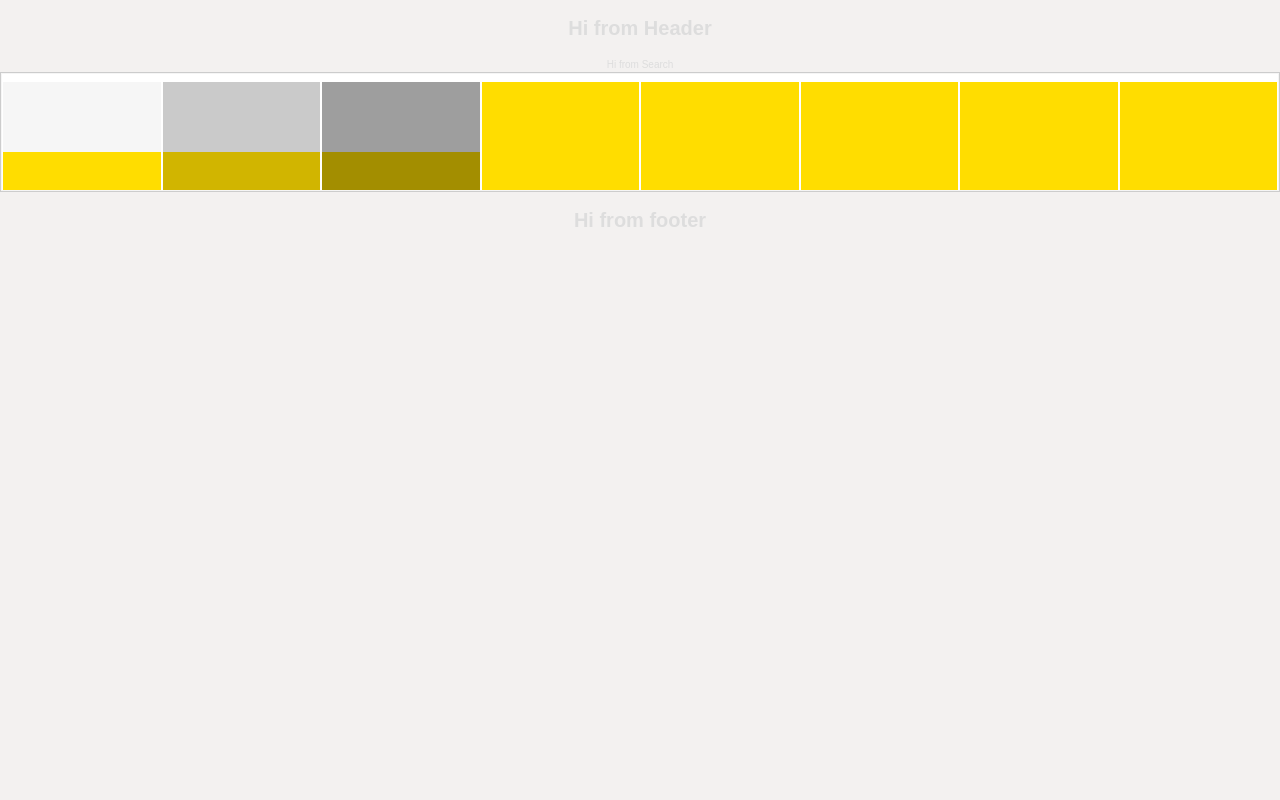
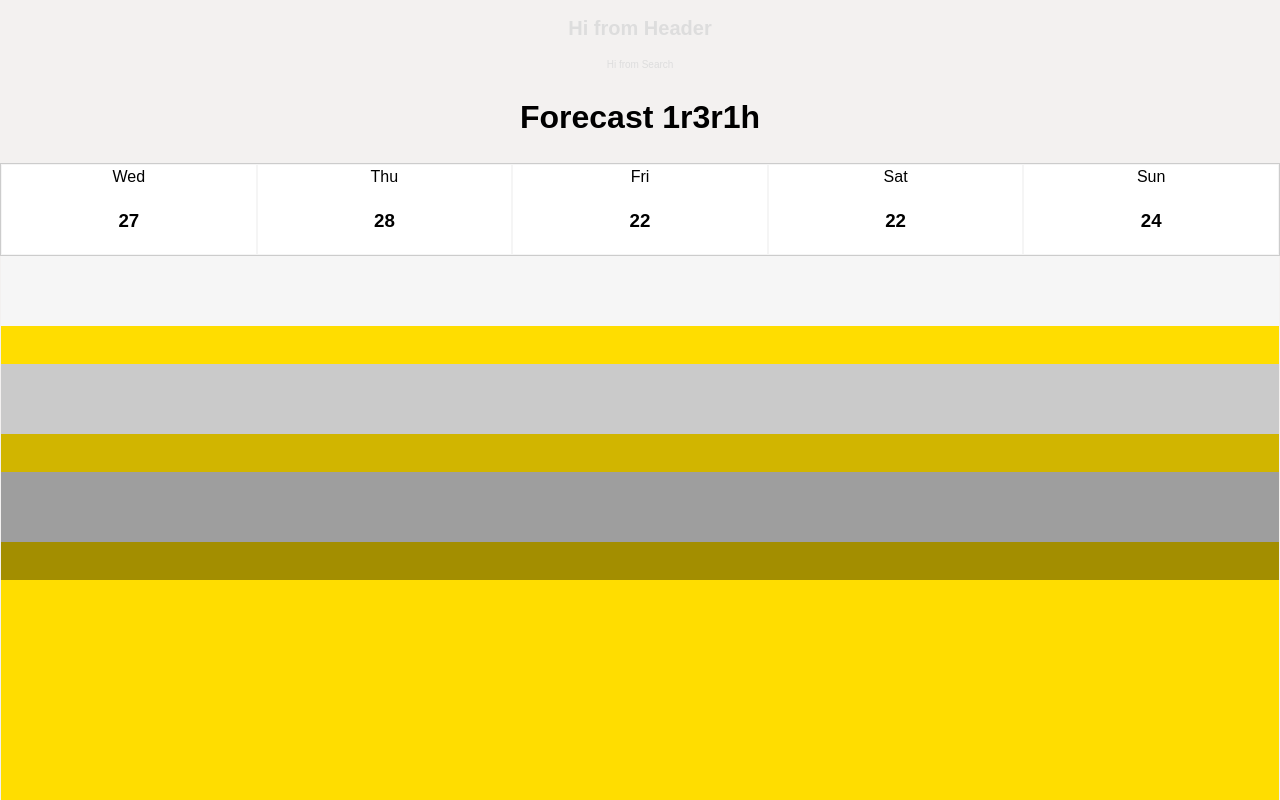
Before and after one commit to creatively/forecastfor-FE, a React (Create React App) app: page / in a window 1280 px wide. Shown: the top 800 px of the page. Built offline with nearby package versions, Linux system fonts and the light colour scheme.

Commit message:
refactor of Forecast Component cascade

```diff
--- a/package.json
+++ b/package.json
@@ -12,6 +12,8 @@
     "cors": "^2.8.5",
     "dotenv": "^16.0.1",
     "eslint": "^8.17.0",
+    "random-key-generator": "^1.2.3",
+    "randomstring": "^1.2.2",
     "react": "^18.1.0",
     "react-dom": "^18.1.0",
     "react-scripts": "5.0.1",
@@ -46,6 +48,7 @@
     ]
   },
   "devDependencies": {
+    "@types/randomstring": "^1.1.8",
     "ts-node": "^10.8.1",
     "tslint": "^6.1.3"
   }
--- a/src/components/Forecast.tsx
+++ b/src/components/Forecast.tsx
@@ -1,17 +1,19 @@
 import React, { useState } from 'react'
+//import { weatherData } from '../mock-api/weather-data';
 //import WeatherJsonInterface from '../interfaces/WeatherJsonInterface';
-//import { weatherData } from '../mock-api/weather-data';
 import { useEffectOnce } from '../custom-hooks/useEffectOnce';
 import useStore from '../store';
-import ForecastDay from './ForecastDay';
-import './css/forecast.css'
-interface Temp {
-    myString: string;
-    myFunction: () => void;
-}
+import ForecastDays from './ForecastDays';
+import ForecastDayThreeHourColumn from './ForecastDayThreeHourColumn'
+import './css/forecast.css';
 
 const c = (txt: any) => console.log(txt)
+const random = (num: number) => (Math.random() + 1).toString(36).substring(num)
 
+interface Day {
+    "dayName": 'Mon' | 'Tue' | 'Wed' | 'Thu' | 'Fri' | 'Sat' | 'Sun',
+    "tempMax": number
+}
 
 
 export default function Forecast() {
@@ -22,38 +24,17 @@ export default function Forecast() {
 
     });
 
+    return (
+        <>
+            <h1>Forecast { random(7) }</h1>
 
-    return (
-        <ul className="forecast-days">
-            { store.myString }
-            <ForecastDay day={ {} }/>
-        </ul>
+            <ForecastDays />
+
+            <ul className="forecast">
+                {store.forecastDayThreeHourColumns.map(() => (
+                    <ForecastDayThreeHourColumn />
+                ))}
+            </ul>
+        </>
     )
 }
-
-
-
-
-
-/*
-https://www.thisdot.co/blog/zustand-for-state-management
-
-FETCHING DATA FROM API
-const useStore = create(set => ({
-  posts: {},
-  getPosts: async () => {
-    const response = await fetch('https://jsonplaceholder.typicode.com/posts')
-    set({ posts: await response.json() })
-  }
-}))
-
-
-
-SUGGESTED BY AUTOPILOT (in store.tsx) :
-const useStore = create<WeatherJsonInterface>((set, get) => ({
-    weatherData: {} as WeatherJsonInterface,
-        getWeatherData: async () => {
-            const response = await fetch('https://api.openweathermap.org/data/2.5/weather?q=London&appid=b6907d289e10d714a6e88b30761fae22')
-            set({ weatherData: await response.json() })
-        }
-*/
--- a/src/components/ForecastDay.tsx
+++ /dev/null
@@ -1,20 +0,0 @@
-import ForecastDayThreeHourColumns from './ForecastDayThreeHourColumns';
-import store from '../store';
-
-
-
-export default function ForecastDay({ day }: { day: any }) {
-
-    function generateKey(): string {
-        return Math.random().toString(36).substring(2, 9);
-    }
-
-    return (
-
-        <li className="forecast-day" key={generateKey()}>
-            <span className="forecast-day__dayname">  { day.result }  {day.dayName}</span>
-            <span className="forecast-day__tempmax">{day.tempMax}</span>
-            <ForecastDayThreeHourColumns />
-        </li>
-    )
-}
--- /dev/null
+++ b/src/components/ForecastDays.tsx
@@ -0,0 +1,31 @@
+import ForecastDayThreeHourColumns from './ForecastDayThreeHourColumns';
+import useStore from '../store';
+
+interface Day {
+    "dayName": 'Mon' | 'Tue' | 'Wed' | 'Thu' | 'Fri' | 'Sat' | 'Sun',
+    "tempMax": number
+}
+
+
+const random = (num: number): any => (Math.random() + 1).toString(36).substring(num)
+
+export default function ForecastDays() {
+
+    const store = useStore()
+
+    return (
+
+        <ul className="forecast-days">
+            {store.forecastDays.map((forecastDay: Day) => (
+
+
+            <li key={ random(7) } className="forecast-day">
+                <span>{forecastDay.dayName}</span>
+                <h3>{forecastDay.tempMax}</h3>
+            </li>
+
+            ))}
+        </ul>
+
+    )
+}
```
Also changed, not shown: 1 other file (tests, documents, lock files or other folders).
